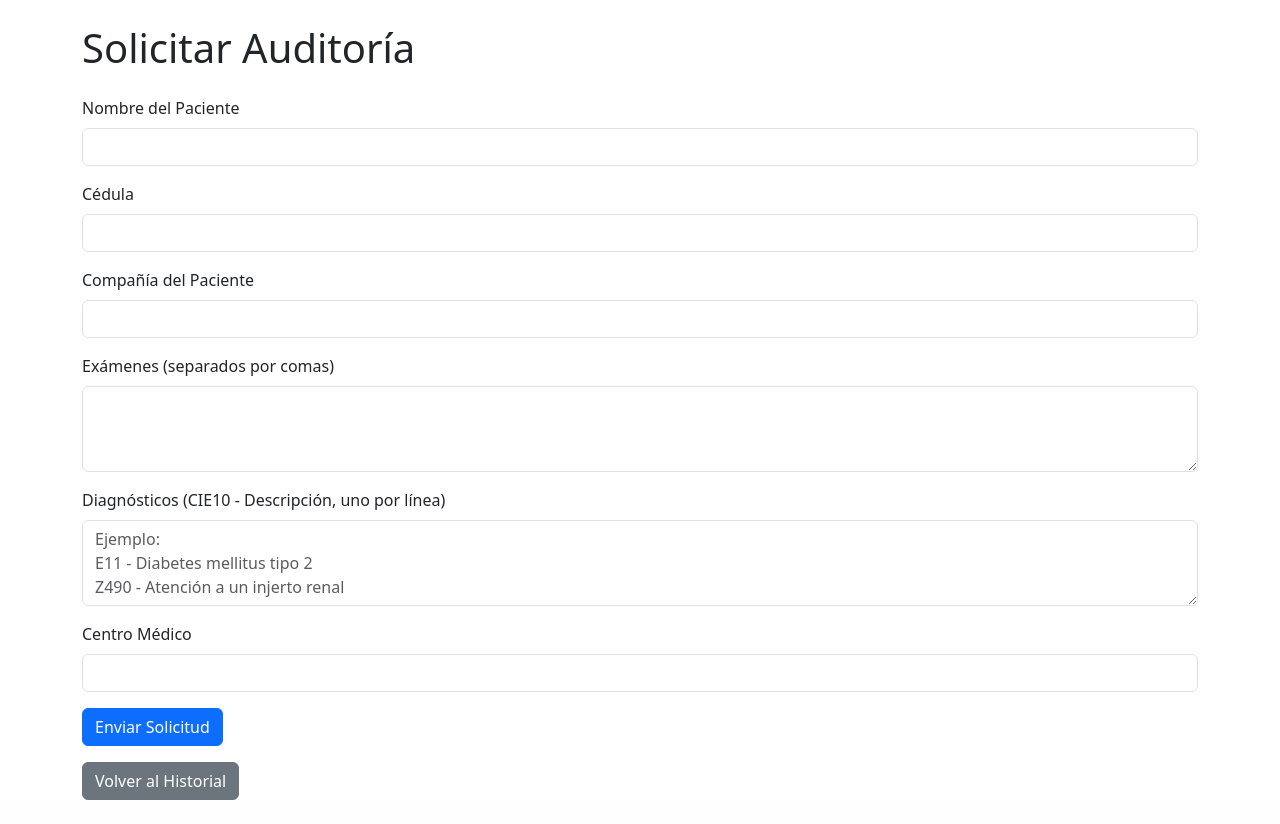
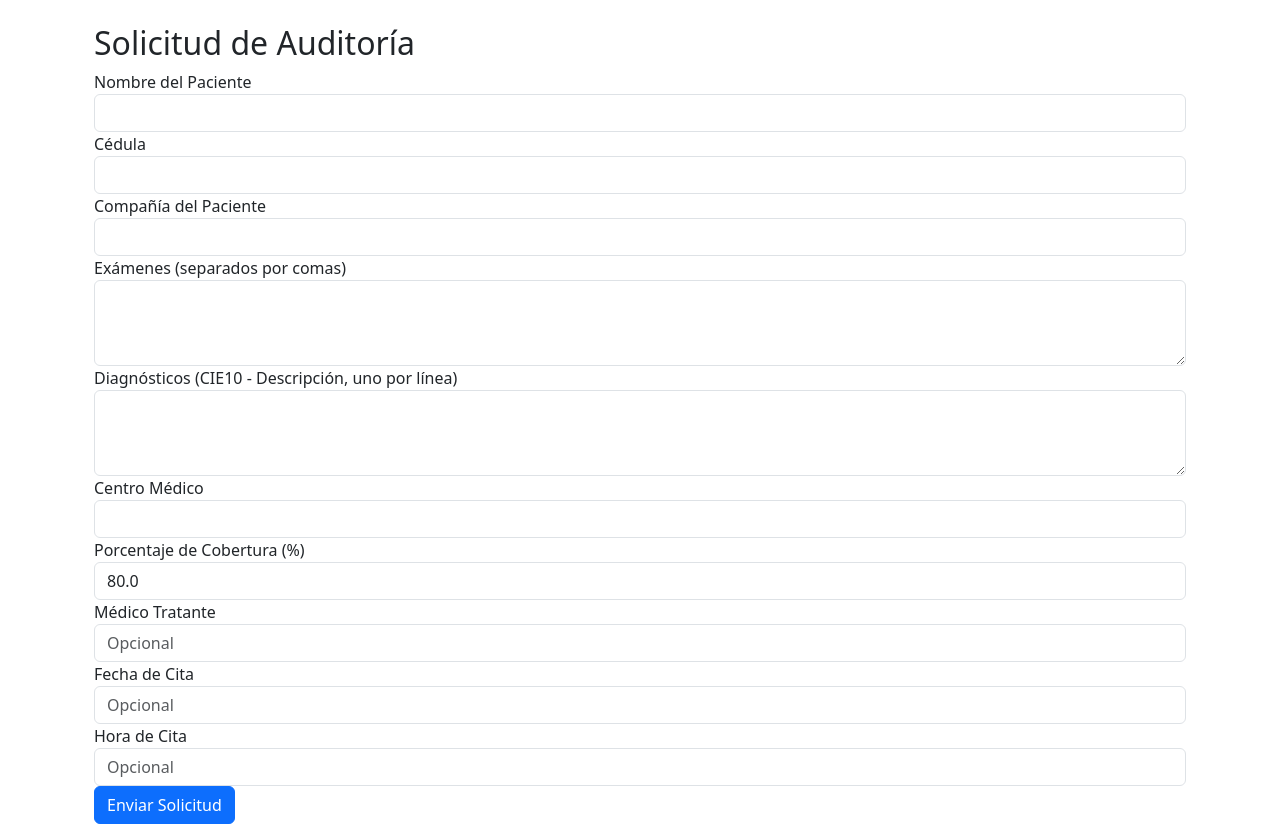
Before and after one commit to alejandropaez97/auditorias-medicas, a Flask app: page /solicitar in a window 1280 px wide. Shown: the part 56-880 px from the top of the page. Before the commit the page ends 856 px from the top, so only its background shows below. Run offline with Flask 3, Linux system fonts and the light colour scheme; a user stored in the database is signed in.

Commit message:
Agregar cobertura, medico tratante, fecha y hora al formulario y auditoria

```diff
--- a/app.py
+++ b/app.py
@@ -4,10 +4,12 @@ from flask_migrate import Migrate
 from flask_login import LoginManager, UserMixin, login_user, login_required, current_user, logout_user
 from flask_bcrypt import Bcrypt
 from flask_wtf import FlaskForm
-from wtforms import StringField, PasswordField, SubmitField, TextAreaField
-from wtforms.validators import DataRequired, Email, Length
+from wtforms import StringField, PasswordField, SubmitField, TextAreaField, FloatField
+from wtforms.validators import DataRequired, Email, Length, Optional
 from reportlab.lib.pagesizes import letter
-from reportlab.pdfgen import canvas
+from reportlab.lib import colors
+from reportlab.platypus import SimpleDocTemplate, Paragraph, Spacer, Image
+from reportlab.lib.styles import getSampleStyleSheet, ParagraphStyle
 from openpyxl import Workbook
 from io import BytesIO
 import os
@@ -40,7 +42,7 @@ class Auditoria(db.Model):
     compania_paciente = db.Column(db.String(150), nullable=False)
     examenes = db.Column(db.String(500), nullable=False)
     centro_medico = db.Column(db.String(150), nullable=False)
-    resultado = db.Column(db.Text, nullable=False) #Cambio String(2000) a Text
+    resultado = db.Column(db.Text, nullable=False)
     usuario_id = db.Column(db.Integer, db.ForeignKey('user.id'), nullable=False)
     pdf_path = db.Column(db.String(500))
 
@@ -61,17 +63,27 @@ class SolicitudForm(FlaskForm):
     examenes = TextAreaField('Exámenes (separados por comas)', validators=[DataRequired()])
     diagnosticos = TextAreaField('Diagnósticos (CIE10 - Descripción, uno por línea)', validators=[DataRequired()])
     centro_medico = StringField('Centro Médico', validators=[DataRequired()])
+    cobertura = FloatField('Porcentaje de Cobertura (%)', validators=[Optional()], default=80.0)
+    medico_tratante = StringField('Médico Tratante', validators=[Optional()])
+    fecha_cita = StringField('Fecha de Cita', validators=[Optional()])
+    hora_cita = StringField('Hora de Cita', validators=[Optional()])
     submit = SubmitField('Enviar Solicitud')
 
 @login_manager.user_loader
 def load_user(user_id):
     return User.query.get(int(user_id))
 
-def auditar_solicitud(paciente, cedula, compania_paciente, examenes, diagnosticos, centro_medico):
+def auditar_solicitud(paciente, cedula, compania_paciente, examenes, diagnosticos, centro_medico, cobertura, medico_tratante, fecha_cita, hora_cita):
     client = OpenAI(api_key=os.getenv('OPENAI_API_KEY'))
 
     # Preprocesamos los examenes para evitar \n en la f-string
     examenes_formateados = examenes.replace(',', '\n')
+
+    # Valores por defecto si los campos están vacíos
+    cobertura = cobertura if cobertura is not None else 80
+    medico_tratante = medico_tratante if medico_tratante else "Médico de Turno"
+    fecha_cita = fecha_cita if fecha_cita else "A coordinar con paciente"
+    hora_cita = hora_cita if hora_cita else "A coordinar con paciente"
 
     prompt = f"""
     Eres un asistente de auditoría médica para Privilegio Medicina Prepagada. Tu tarea es analizar solicitudes de autorización de procedimientos médicos y responder con un formato específico, evaluando la cobertura según criterios estrictos de pertinencia médica. Sigue estas normas:
@@ -79,7 +91,7 @@ def auditar_solicitud(paciente, cedula, compania_paciente, examenes, diagnostico
     - Solo se cubren exámenes/procedimientos con relación directa al diagnóstico.
     - No se cubren exámenes por descarte, control o rutina.
     - Si un examen depende del resultado de otro, indícalo como "vía reembolso".
-    - Cobertura estándar: 80%, salvo excepciones (e.g., maternidad 100%).
+    - Cobertura estándar: {cobertura}%, salvo excepciones (e.g., maternidad 100%).
     - Terapias físicas: máximo $20 o $35 por sesión según contrato.
 
     Responde siempre en este formato:
@@ -99,12 +111,12 @@ def auditar_solicitud(paciente, cedula, compania_paciente, examenes, diagnostico
     Diagnósticos:
     {diagnosticos}
 
-    Médico Tratante: Médico de Turno
-    Fecha Cita: A coordinar con paciente
-    Hora Cita: A coordinar con paciente
+    Médico Tratante: {medico_tratante}
+    Fecha Cita: {fecha_cita}
+    Hora Cita: {hora_cita}
     Centro Médico: {centro_medico}
     Cobertura
-    80%
+    {cobertura}%
 
     Procedimientos Autorizados:
     [Lista de exámenes cubiertos]
@@ -134,6 +146,9 @@ def auditar_solicitud(paciente, cedula, compania_paciente, examenes, diagnostico
     Ejemplo de reglas específicas:
     - Diagnóstico E11 (Diabetes): Cubre Glucosa en ayunas, Hemoglobina glicosilada, Microalbuminuria, Creatinina.
     - Diagnóstico N18 (Insuficiencia Renal): Cubre Creatinina, Urea, Microalbuminuria, Electrolitos.
+    - Diagnóstico I10 (Hipertensión): Cubre Creatinina, Glucosa, Colesterol Total (si hay factores de riesgo).
+    - Diagnóstico E782 (Hiperlipidemia): Cubre Colesterol Total, HDL, LDL, Triglicéridos.
+    - Diagnóstico M139 (Artritis): Cubre Factor Reumatoideo, Creatinina.
     - No cubre PSA, CA19-9, Electroforesis de Proteínas si no hay diagnóstico relacionado con cáncer.
 
     Ahora, audita esta solicitud:
@@ -143,6 +158,10 @@ def auditar_solicitud(paciente, cedula, compania_paciente, examenes, diagnostico
     Exámenes: {examenes}
     Diagnósticos: {diagnosticos}
     Centro Médico: {centro_medico}
+    Cobertura: {cobertura}%
+    Médico Tratante: {medico_tratante}
+    Fecha Cita: {fecha_cita}
+    Hora Cita: {hora_cita}
     """
 
     response = client.chat.completions.create(
@@ -156,12 +175,6 @@ def auditar_solicitud(paciente, cedula, compania_paciente, examenes, diagnostico
     )
 
     return response.choices[0].message.content.strip()
-
-from reportlab.lib.pagesizes import letter
-from reportlab.lib import colors
-from reportlab.platypus import SimpleDocTemplate, Paragraph, Spacer, Image
-from reportlab.lib.styles import getSampleStyleSheet, ParagraphStyle
-import os
 
 def generar_pdf(auditoria):
     pdf_folder = app.config['PDF_FOLDER']
@@ -284,7 +297,12 @@ def solicitar():
         examenes = form.examenes.data
         diagnosticos = form.diagnosticos.data
         centro_medico = form.centro_medico.data
-        resultado = auditar_solicitud(paciente, cedula, compania_paciente, examenes, diagnosticos, centro_medico)
+        cobertura = form.cobertura.data
+        medico_tratante = form.medico_tratante.data
+        fecha_cita = form.fecha_cita.data
+        hora_cita = form.hora_cita.data
+
+        resultado = auditar_solicitud(paciente, cedula, compania_paciente, examenes, diagnosticos, centro_medico, cobertura, medico_tratante, fecha_cita, hora_cita)
         auditoria = Auditoria(
             paciente=paciente,
             cedula=cedula,
--- a/templates/solicitar.html
+++ b/templates/solicitar.html
@@ -1,36 +1,45 @@
 {% extends "base.html" %}
-{% block title %}Solicitar Auditoría{% endblock %}
 {% block content %}
-    <h1 class="mb-4">Solicitar Auditoría</h1>
+<div class="container">
+    <h2>Solicitud de Auditoría</h2>
     <form method="POST" action="">
         {{ form.hidden_tag() }}
-        <div class="mb-3">
-            {{ form.paciente.label(class="form-label") }}
-            {{ form.paciente(class="form-control") }}
+        <div class="form-group">
+            {{ form.paciente.label }} {{ form.paciente(class="form-control") }}
         </div>
-        <div class="mb-3">
-            {{ form.cedula.label(class="form-label") }}
-            {{ form.cedula(class="form-control") }}
+        <div class="form-group">
+            {{ form.cedula.label }} {{ form.cedula(class="form-control") }}
         </div>
-        <div class="mb-3">
-            {{ form.compania.label(class="form-label") }}
-            {{ form.compania(class="form-control") }}
+        <div class="form-group">
+            {{ form.compania.label }} {{ form.compania(class="form-control") }}
         </div>
-        <div class="mb-3">
-            {{ form.examenes.label(class="form-label") }}
-            {{ form.examenes(class="form-control", rows=3) }}
+        <div class="form-group">
+            {{ form.examenes.label }} {{ form.examenes(class="form-control", rows=3) }}
         </div>
-        <div class="mb-3">
-            {{ form.diagnosticos.label(class="form-label") }}
-            {{ form.diagnosticos(class="form-control", rows=3, placeholder="Ejemplo:\nE11 - Diabetes mellitus tipo 2\nZ490 - Atención a un injerto renal") }}
+        <div class="form-group">
+            {{ form.diagnosticos.label }} {{ form.diagnosticos(class="form-control", rows=3) }}
         </div>
-        <div class="mb-3">
-            {{ form.centro_medico.label(class="form-label") }}
-            {{ form.centro_medico(class="form-control") }}
+        <div class="form-group">
+            {{ form.centro_medico.label }} {{ form.centro_medico(class="form-control") }}
         </div>
-        <div class="mb-3">
+        <div class="form-group">
+            {{ form.cobertura.label }} {{ form.cobertura(class="form-control", placeholder="80.0") }}
+        </div>
+        <div class="form-group">
+            {{ form.medico_tratante.label }} {{ form.medico_tratante(class="form-control", placeholder="Opcional") }}
+        </div>
+        <div class="form-group">
+            {{ form.fecha_cita.label }} {{ form.fecha_cita(class="form-control", placeholder="Opcional") }}
+        </div>
+        <div class="form-group">
+            {{ form.hora_cita.label }} {{ form.hora_cita(class="form-control", placeholder="Opcional") }}
+        </div>
+        <div class="form-group">
             {{ form.submit(class="btn btn-primary") }}
         </div>
     </form>
-    <a href="{{ url_for('historial') }}" class="btn btn-secondary">Volver al Historial</a>
+</div>
+{% for message in get_flashed_messages() %}
+    <div class="alert alert-info">{{ message }}</div>
+{% endfor %}
 {% endblock %}
```
